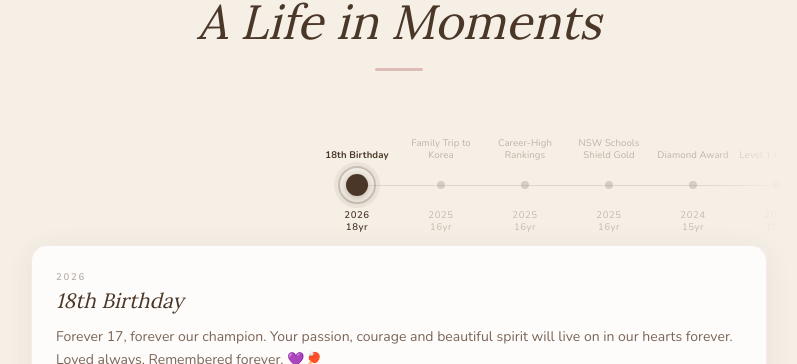
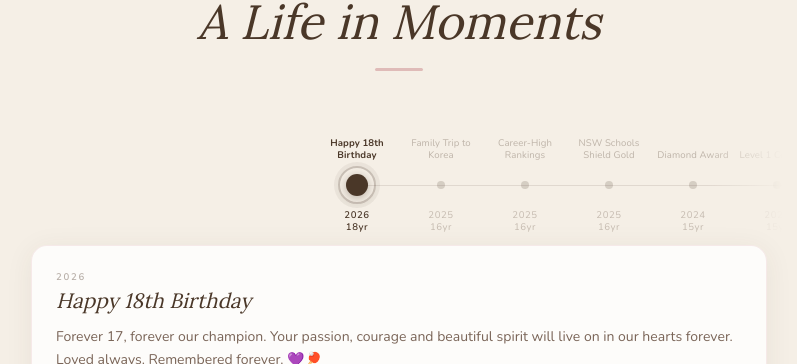
Before and after one commit to jaydenleung128/lachlan-leung-website, a Next.js app: page / in a window 1280 px wide. Shown: the part 2339-2703 px from the top of the page, without its empty margins (241-1038 px from the left). Built offline with nearby package versions, Linux system fonts and the light colour scheme.

Commit message:
feat: update 18th birthday title to Happy 18th Birthday
Co-Authored-By: Claude Sonnet 4.6 <noreply@anthropic.com>

```diff
--- a/components/sections/LifeTimeline.tsx
+++ b/components/sections/LifeTimeline.tsx
@@ -26,7 +26,7 @@ const EVENTS: TimelineEvent[] = [
     id: '18th-birthday-2026',
     date: '2026-10-19',
     category: 'milestone',
-    title: '18th Birthday',
+    title: 'Happy 18th Birthday',
     body: 'Forever 17, forever our champion. Your passion, courage and beautiful spirit will live on in our hearts forever. Loved always. Remembered forever. 💜🏓',
     imageUrl: '/images/18th-birthday-cake.png',
     imageAlt: "Lachlan Leung's 18th birthday cake",
```
